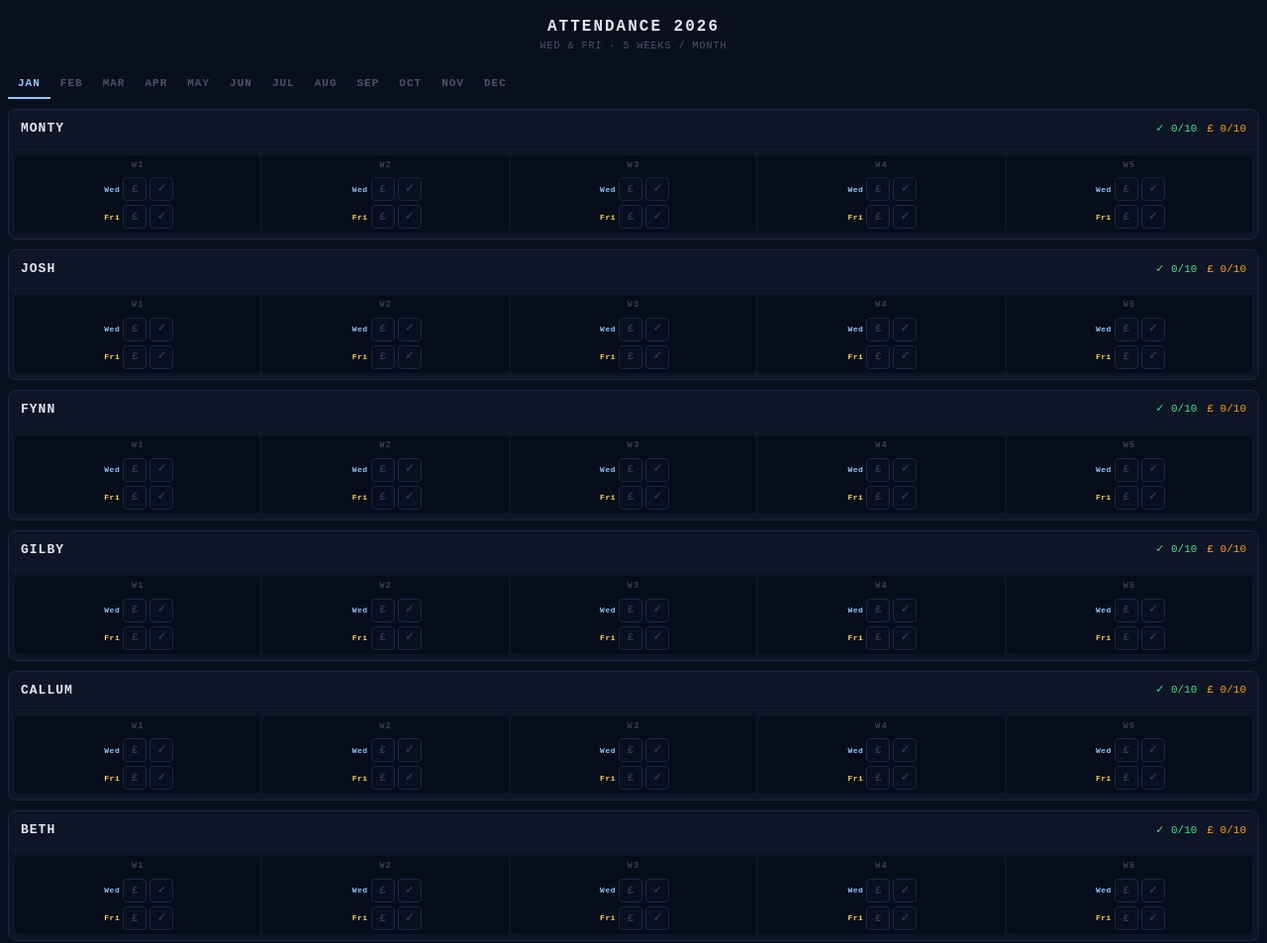
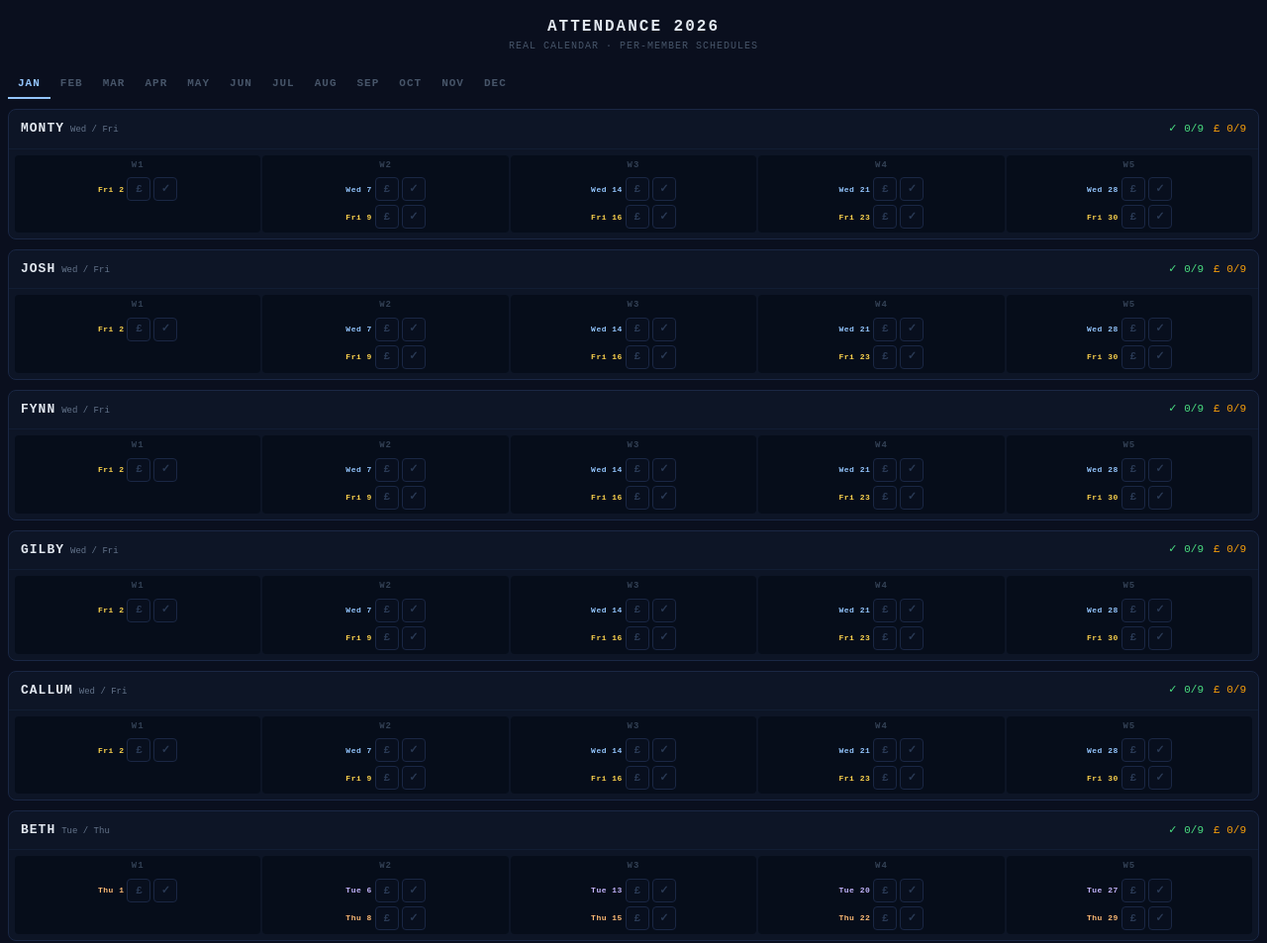
Before and after one commit to JacobWhitePhotography/attendance, a plain HTML site: page index.html in a window 1280 px wide. Shown: the whole page at 99% size. Drawn offline with Linux system fonts and the light colour scheme.

Commit message:
Update index.html

```diff
--- a/index.html
+++ b/index.html
@@ -13,7 +13,6 @@
   box-sizing: border-box;
   -webkit-tap-highlight-color: transparent;
 }
-
 html, body {
   background: #0a0f1e;
   color: #c8d6e5;
@@ -24,8 +23,6 @@ html, body {
   overflow-x: hidden;
   -webkit-text-size-adjust: 100%;
 }
-
-/* SAVE INDICATOR */
 #save-flash {
   position: fixed;
   top: 12px;
@@ -43,11 +40,7 @@ html, body {
   z-index: 9999;
   transition: opacity 0.15s ease;
 }
-#save-flash.visible {
-  opacity: 1;
-}
-
-/* HEADER */
+#save-flash.visible { opacity: 1; }
 .page-header {
   padding: 16px 12px 8px 12px;
   text-align: center;
@@ -65,8 +58,6 @@ html, body {
   color: #475569;
   letter-spacing: 1px;
 }
-
-/* MONTH TABS */
 .month-tabs {
   display: flex;
   gap: 0;
@@ -75,9 +66,7 @@ html, body {
   -webkit-overflow-scrolling: touch;
   scrollbar-width: none;
 }
-.month-tabs::-webkit-scrollbar {
-  display: none;
-}
+.month-tabs::-webkit-scrollbar { display: none; }
 .month-tab {
   flex: 0 0 auto;
   padding: 8px 10px;
@@ -95,24 +84,16 @@ html, body {
   -webkit-appearance: none;
   outline: none;
 }
-.month-tab:active {
-  color: #93c5fd;
-}
+.month-tab:active { color: #93c5fd; }
 .month-tab.active {
   color: #93c5fd;
   border-bottom-color: #93c5fd;
 }
-
-/* MONTH PANELS */
 .month-panel {
   display: none;
   padding: 10px 8px 24px 8px;
 }
-.month-panel.active {
-  display: block;
-}
-
-/* MEMBER CARD */
+.month-panel.active { display: block; }
 .member-card {
   background: #0d1526;
   border: 1px solid #1a2744;
@@ -134,33 +115,43 @@ html, body {
   letter-spacing: 1px;
   text-transform: uppercase;
 }
+.member-days-tag {
+  font-size: 9px;
+  color: #64748b;
+  font-weight: normal;
+  letter-spacing: 0;
+  text-transform: none;
+  margin-left: 6px;
+}
 .totals {
   display: flex;
   gap: 10px;
   font-size: 11px;
 }
-.total-att {
-  color: #4ade80;
+.total-att { color: #4ade80; }
+.total-paid { color: #f59e0b; }
+.weeks-scroll {
+  overflow-x: auto;
+  -webkit-overflow-scrolling: touch;
+  scrollbar-width: none;
 }
-.total-paid {
-  color: #f59e0b;
-}
-
-/* WEEK GRID */
+.weeks-scroll::-webkit-scrollbar { display: none; }
 .weeks-grid {
-  display: grid;
-  grid-template-columns: repeat(5, 1fr);
+  display: inline-flex;
   gap: 2px;
   padding: 6px;
+  min-width: 100%;
 }
 .week-col {
   background: #060d1a;
   border-radius: 4px;
-  padding: 4px 2px;
+  padding: 4px 3px;
   display: flex;
   flex-direction: column;
   align-items: center;
   gap: 4px;
+  min-width: 74px;
+  flex: 1 1 0;
 }
 .week-label {
   font-size: 9px;
@@ -169,8 +160,6 @@ html, body {
   letter-spacing: 1px;
   margin-bottom: 2px;
 }
-
-/* DAY ROW */
 .day-row {
   display: flex;
   align-items: center;
@@ -180,18 +169,14 @@ html, body {
   font-size: 8px;
   font-weight: bold;
   letter-spacing: 0.5px;
-  width: 18px;
+  min-width: 22px;
   text-align: right;
   flex-shrink: 0;
 }
-.day-label-wed {
-  color: #93c5fd;
-}
-.day-label-fri {
-  color: #fcd34d;
-}
-
-/* TOGGLE BUTTONS */
+.day-label-wed { color: #93c5fd; }
+.day-label-fri { color: #fcd34d; }
+.day-label-tue { color: #c4b5fd; }
+.day-label-thu { color: #fdba74; }
 .tog {
   width: 24px;
   height: 24px;
@@ -212,11 +197,7 @@ html, body {
   padding: 0;
   line-height: 1;
 }
-.tog:active {
-  transform: scale(0.92);
-}
-
-/* Active states */
+.tog:active { transform: scale(0.92); }
 .tog.att-on {
   background: #4ade80;
   color: #0a0f1e;
@@ -229,8 +210,6 @@ html, body {
   border-color: #f59e0b;
   box-shadow: 0 0 6px rgba(245, 158, 11, 0.35);
 }
-
-/* NOSCRIPT */
 noscript {
   display: block;
   padding: 40px 20px;
@@ -246,7 +225,7 @@ noscript {
 
 <div class="page-header">
   <h1>Attendance 2026</h1>
-  <div class="subtitle">WED &amp; FRI &middot; 5 WEEKS / MONTH</div>
+  <div class="subtitle">REAL CALENDAR &middot; PER-MEMBER SCHEDULES</div>
 </div>
 
 <div id="month-tabs-container" class="month-tabs"></div>
@@ -260,45 +239,69 @@ noscript {
 (function() {
   "use strict";
 
-  var STORAGE_KEY = "att_reg_2026_v2";
-  var MEMBERS = ["Monty", "Josh", "Fynn", "Gilby", "Callum", "Beth"];
-  var MONTHS = ["Jan","Feb","Mar","Apr","May","Jun","Jul","Aug","Sep","Oct","Nov","Dec"];
-  var WEEKS = 5;
-  var DAYS = ["Wed", "Fri"];
-  var FIELDS = ["att", "paid"];
-
+  var STORAGE_KEY = "att_reg_2026_v3";
+  var MEMBERS = [
+    { name: "Monty",  days: [3, 5], labels: ["Wed", "Fri"] },
+    { name: "Josh",   days: [3, 5], labels: ["Wed", "Fri"] },
+    { name: "Fynn",   days: [3, 5], labels: ["Wed", "Fri"] },
+    { name: "Gilby",  days: [3, 5], labels: ["Wed", "Fri"] },
+    { name: "Callum", days: [3, 5], labels: ["Wed", "Fri"] },
+    { name: "Beth",   days: [2, 4], labels: ["Tue", "Thu"] }
+  ];
+  var MONTH_NAMES = ["Jan","Feb","Mar","Apr","May","Jun","Jul","Aug","Sep","Oct","Nov","Dec"];
+  var YEAR = 2026;
   var saveTimer = null;
   var state = {};
+  var calCache = {};
 
-  function initState() {
-    var s = {};
-    var mi, wi, di, fi, mem;
-    for (mi = 0; mi < MONTHS.length; mi++) {
-      for (mem = 0; mem < MEMBERS.length; mem++) {
-        for (wi = 0; wi < WEEKS; wi++) {
-          for (di = 0; di < DAYS.length; di++) {
-            for (fi = 0; fi < FIELDS.length; fi++) {
-              s[stateKey(mi, MEMBERS[mem], wi, di, fi)] = false;
-            }
-          }
+  function getMonthWeeks(monthIdx, dayA, dayB) {
+    var ck = monthIdx + "-" + dayA + "-" + dayB;
+    if (calCache[ck]) return calCache[ck];
+
+    var dim = new Date(YEAR, monthIdx + 1, 0).getDate();
+    var firstDow = new Date(YEAR, monthIdx, 1).getDay();
+    var buckets = {};
+    var d, dow, wk;
+
+    for (d = 1; d <= dim; d++) {
+      dow = new Date(YEAR, monthIdx, d).getDay();
+      if (dow === dayA || dow === dayB) {
+        wk = Math.floor((d + firstDow - 1) / 7);
+        if (!buckets[wk]) buckets[wk] = { a: null, b: null };
+        if (dow === dayA) {
+          buckets[wk].a = d;
+        } else {
+          buckets[wk].b = d;
         }
       }
     }
-    return s;
+
+    var keys = [];
+    var k;
+    for (k in buckets) {
+      if (buckets.hasOwnProperty(k)) keys.push(parseInt(k, 10));
+    }
+    keys.sort(function(x, y) { return x - y; });
+
+    var result = [];
+    for (var i = 0; i < keys.length; i++) {
+      result.push(buckets[keys[i]]);
+    }
+
+    calCache[ck] = result;
+    return result;
   }
 
-  function stateKey(monthIdx, memberName, weekIdx, dayIdx, fieldIdx) {
-    return monthIdx + "." + memberName + "." + weekIdx + "." + dayIdx + "." + fieldIdx;
+  function sk(mi, name, wi, slot, field) {
+    return mi + "." + name + "." + wi + "." + slot + "." + field;
   }
 
   function loadState() {
     try {
       var raw = localStorage.getItem(STORAGE_KEY);
       if (raw) {
-        var parsed = JSON.parse(raw);
-        if (parsed && typeof parsed === "object") {
-          return parsed;
-        }
+        var p = JSON.parse(raw);
+        if (p && typeof p === "object") return p;
       }
     } catch (e) {}
     return null;
@@ -316,221 +319,202 @@ noscript {
     if (!el) return;
     el.className = "visible";
     if (saveTimer) clearTimeout(saveTimer);
-    saveTimer = setTimeout(function() {
-      el.className = "";
-    }, 600);
+    saveTimer = setTimeout(function() { el.className = ""; }, 600);
+  }
+
+  function labelClass(memberName, slot) {
+    if (memberName === "Beth") {
+      return slot === "a" ? "day-label-tue" : "day-label-thu";
+    }
+    return slot === "a" ? "day-label-wed" : "day-label-fri";
   }
 
   function buildTabs() {
-    var container = document.getElementById("month-tabs-container");
-    if (!container) return;
-    var html = "";
-    var i;
-    for (i = 0; i < MONTHS.length; i++) {
-      html += '<button class="month-tab' + (i === 0 ? " active" : "") + '" data-month="' + i + '">' + MONTHS[i] + '<\/button>';
+    var c = document.getElementById("month-tabs-container");
+    if (!c) return;
+    var h = "";
+    for (var i = 0; i < 12; i++) {
+      h += '<button class="month-tab' + (i === 0 ? " active" : "") + '" data-month="' + i + '">' + MONTH_NAMES[i] + '</button>';
     }
-    container.innerHTML = html;
+    c.innerHTML = h;
   }
 
   function buildPanels() {
-    var container = document.getElementById("panels-container");
-    if (!container) return;
-    var html = "";
-    var mi, mem, wi, di;
+    var c = document.getElementById("panels-container");
+    if (!c) return;
+    var h = "";
+    var mi, mem, wi;
 
-    for (mi = 0; mi < MONTHS.length; mi++) {
-      html += '<div class="month-panel' + (mi === 0 ? " active" : "") + '" data-month="' + mi + '">';
+    for (mi = 0; mi < 12; mi++) {
+      h += '<div class="month-panel' + (mi === 0 ? " active" : "") + '" data-month="' + mi + '">';
 
       for (mem = 0; mem < MEMBERS.length; mem++) {
-        var memberName = MEMBERS[mem];
-        var attTotalId = "total-att-" + mi + "-" + mem;
-        var paidTotalId = "total-paid-" + mi + "-" + mem;
+        var m = MEMBERS[mem];
+        var weeks = getMonthWeeks(mi, m.days[0], m.days[1]);
+        var totalSlots = 0;
 
-        html += '<div class="member-card">';
-        html += '<div class="card-header">';
-        html += '<span class="member-name">' + memberName + '<\/span>';
-        html += '<div class="totals">';
-        html += '<span class="total-att" id="' + attTotalId + '">&#10003; 0/10<\/span>';
-        html += '<span class="total-paid" id="' + paidTotalId + '">&pound; 0/10<\/span>';
-        html += '<\/div>';
-        html += '<\/div>';
+        for (wi = 0; wi < weeks.length; wi++) {
+          if (weeks[wi].a !== null) totalSlots++;
+          if (weeks[wi].b !== null) totalSlots++;
+        }
 
-        html += '<div class="weeks-grid">';
-        for (wi = 0; wi < WEEKS; wi++) {
-          html += '<div class="week-col">';
-          html += '<div class="week-label">W' + (wi + 1) + '<\/div>';
+        var aid = "ta-" + mi + "-" + mem;
+        var pid = "tp-" + mi + "-" + mem;
+        var tagText = m.labels[0] + " / " + m.labels[1];
 
-          for (di = 0; di < DAYS.length; di++) {
-            var dayClass = di === 0 ? "day-label-wed" : "day-label-fri";
-            var attKey = stateKey(mi, memberName, wi, di, 0);
-            var paidKey = stateKey(mi, memberName, wi, di, 1);
+        h += '<div class="member-card">';
+        h += '<div class="card-header">';
+        h += '<span class="member-name">' + m.name;
+        h += '<span class="member-days-tag">' + tagText + '</span>';
+        h += '</span>';
+        h += '<div class="totals">';
+        h += '<span class="total-att" id="' + aid + '">&#10003; 0/' + totalSlots + '</span>';
+        h += '<span class="total-paid" id="' + pid + '">&pound; 0/' + totalSlots + '</span>';
+        h += '</div></div>';
 
-            html += '<div class="day-row">';
-            html += '<span class="day-label ' + dayClass + '">' + DAYS[di] + '<\/span>';
-            html += '<button class="tog" id="btn-' + paidKey + '" data-key="' + paidKey + '" data-type="paid" aria-label="Paid">&pound;<\/button>';
-            html += '<button class="tog" id="btn-' + attKey + '" data-key="' + attKey + '" data-type="att" aria-label="Attended">&#10003;<\/button>';
-            html += '<\/div>';
+        h += '<div class="weeks-scroll"><div class="weeks-grid">';
+
+        for (wi = 0; wi < weeks.length; wi++) {
+          var wk = weeks[wi];
+          h += '<div class="week-col">';
+          h += '<div class="week-label">W' + (wi + 1) + '</div>';
+
+          if (wk.a !== null) {
+            var ka1 = sk(mi, m.name, wi, "a", "att");
+            var ka2 = sk(mi, m.name, wi, "a", "paid");
+            state[ka1] = state[ka1] || false;
+            state[ka2] = state[ka2] || false;
+            h += '<div class="day-row">';
+            h += '<span class="day-label ' + labelClass(m.name, "a") + '">' + m.labels[0] + ' ' + wk.a + '</span>';
+            h += '<button class="tog" id="btn-' + ka2 + '" data-key="' + ka2 + '" data-type="paid">&pound;</button>';
+            h += '<button class="tog" id="btn-' + ka1 + '" data-key="' + ka1 + '" data-type="att">&#10003;</button>';
+            h += '</div>';
           }
 
-          html += '<\/div>';
+          if (wk.b !== null) {
+            var kb1 = sk(mi, m.name, wi, "b", "att");
+            var kb2 = sk(mi, m.name, wi, "b", "paid");
+            state[kb1] = state[kb1] || false;
+            state[kb2] = state[kb2] || false;
+            h += '<div class="day-row">';
+            h += '<span class="day-label ' + labelClass(m.name, "b") + '">' + m.labels[1] + ' ' + wk.b + '</span>';
+            h += '<button class="tog" id="btn-' + kb2 + '" data-key="' + kb2 + '" data-type="paid">&pound;</button>';
+            h += '<button class="tog" id="btn-' + kb1 + '" data-key="' + kb1 + '" data-type="att">&#10003;</button>';
+            h += '</div>';
+          }
+
+          h += '</div>';
         }
-        html += '<\/div>';
 
-        html += '<\/div>';
+        h += '</div></div></div>';
       }
 
-      html += '<\/div>';
+      h += '</div>';
     }
 
-    container.innerHTML = html;
+    c.innerHTML = h;
   }
 
   function applyStateToDOM() {
     var key;
     for (key in state) {
-      if (state.hasOwnProperty(key)) {
-        if (state[key]) {
-          var btn = document.getElementById("btn-" + key);
-          if (btn) {
-            var type = btn.getAttribute("data-type");
-            if (type === "att") {
-              btn.className = "tog att-on";
-            } else if (type === "paid") {
-              btn.className = "tog paid-on";
-            }
-          }
+      if (state.hasOwnProperty(key) && state[key]) {
+        var btn = document.getElementById("btn-" + key);
+        if (btn) {
+          var t = btn.getAttribute("data-type");
+          btn.className = t === "att" ? "tog att-on" : "tog paid-on";
         }
       }
     }
   }
 
   function updateAllTotals() {
-    var mi, mem;
-    for (mi = 0; mi < MONTHS.length; mi++) {
-      for (mem = 0; mem < MEMBERS.length; mem++) {
+    for (var mi = 0; mi < 12; mi++) {
+      for (var mem = 0; mem < MEMBERS.length; mem++) {
         updateTotals(mi, mem);
       }
     }
   }
 
-  function updateTotals(monthIdx, memberIdx) {
-    var memberName = MEMBERS[memberIdx];
-    var attCount = 0;
-    var paidCount = 0;
-    var wi, di;
+  function updateTotals(mi, memIdx) {
+    var m = MEMBERS[memIdx];
+    var weeks = getMonthWeeks(mi, m.days[0], m.days[1]);
+    var ac = 0, pc = 0, ts = 0;
 
-    for (wi = 0; wi < WEEKS; wi++) {
-      for (di = 0; di < DAYS.length; di++) {
-        if (state[stateKey(monthIdx, memberName, wi, di, 0)]) {
-          attCount++;
-        }
-        if (state[stateKey(monthIdx, memberName, wi, di, 1)]) {
-          paidCount++;
-        }
+    for (var wi = 0; wi < weeks.length; wi++) {
+      var wk = weeks[wi];
+      if (wk.a !== null) {
+        ts++;
+        if (state[sk(mi, m.name, wi, "a", "att")]) ac++;
+        if (state[sk(mi, m.name, wi, "a", "paid")]) pc++;
+      }
+      if (wk.b !== null) {
+        ts++;
+        if (state[sk(mi, m.name, wi, "b", "att")]) ac++;
+        if (state[sk(mi, m.name, wi, "b", "paid")]) pc++;
       }
     }
 
-    var attEl = document.getElementById("total-att-" + monthIdx + "-" + memberIdx);
-    var paidEl = document.getElementById("total-paid-" + monthIdx + "-" + memberIdx);
-
-    if (attEl) {
-      attEl.innerHTML = "&#10003; " + attCount + "/10";
-    }
-    if (paidEl) {
-      paidEl.innerHTML = "&pound; " + paidCount + "/10";
-    }
+    var ae = document.getElementById("ta-" + mi + "-" + memIdx);
+    var pe = document.getElementById("tp-" + mi + "-" + memIdx);
+    if (ae) ae.innerHTML = "&#10003; " + ac + "/" + ts;
+    if (pe) pe.innerHTML = "&pound; " + pc + "/" + ts;
   }
 
   function handleTabClick(e) {
     var target = e.target;
     if (!target || !target.classList.contains("month-tab")) return;
-
-    var monthIdx = target.getAttribute("data-month");
-
-    var allTabs = document.querySelectorAll(".month-tab");
-    var allPanels = document.querySelectorAll(".month-panel");
-    var i;
-
-    for (i = 0; i < allTabs.length; i++) {
-      allTabs[i].className = "month-tab";
-    }
+    var idx = target.getAttribute("data-month");
+    var tabs = document.querySelectorAll(".month-tab");
+    var panels = document.querySelectorAll(".month-panel");
+    for (var i = 0; i < tabs.length; i++) tabs[i].className = "month-tab";
     target.className = "month-tab active";
-
-    for (i = 0; i < allPanels.length; i++) {
-      if (allPanels[i].getAttribute("data-month") === monthIdx) {
-        allPanels[i].className = "month-panel active";
-      } else {
-        allPanels[i].className = "month-panel";
-      }
+    for (var j = 0; j < panels.length; j++) {
+      panels[j].className = panels[j].getAttribute("data-month") === idx ? "month-panel active" : "month-panel";
     }
   }
 
   function handleToggleClick(e) {
     var target = e.target;
     if (!target || !target.classList.contains("tog")) return;
-
     var key = target.getAttribute("data-key");
     var type = target.getAttribute("data-type");
     if (!key || !type) return;
 
-    var isOn = !!state[key];
-    state[key] = !isOn;
-
-    if (!isOn) {
-      if (type === "att") {
-        target.className = "tog att-on";
-      } else {
-        target.className = "tog paid-on";
-      }
+    state[key] = !state[key];
+    if (state[key]) {
+      target.className = type === "att" ? "tog att-on" : "tog paid-on";
     } else {
       target.className = "tog";
     }
 
     var parts = key.split(".");
-    var monthIdx = parseInt(parts[0], 10);
-    var memberName = parts[1];
-    var memberIdx = -1;
-    var m;
-    for (m = 0; m < MEMBERS.length; m++) {
-      if (MEMBERS[m] === memberName) {
-        memberIdx = m;
-        break;
-      }
+    var mi = parseInt(parts[0], 10);
+    var name = parts[1];
+    for (var i = 0; i < MEMBERS.length; i++) {
+      if (MEMBERS[i].name === name) { updateTotals(mi, i); break; }
     }
-    if (memberIdx >= 0) {
-      updateTotals(monthIdx, memberIdx);
-    }
-
     saveState();
   }
 
   function init() {
-    state = initState();
-
     var saved = loadState();
+    buildTabs();
+    buildPanels();
     if (saved) {
-      var k;
-      for (k in saved) {
+      for (var k in saved) {
         if (saved.hasOwnProperty(k) && state.hasOwnProperty(k)) {
           state[k] = saved[k];
         }
       }
     }
-
-    buildTabs();
-    buildPanels();
     applyStateToDOM();
     updateAllTotals();
 
-    var tabContainer = document.getElementById("month-tabs-container");
-    if (tabContainer) {
-      tabContainer.addEventListener("click", handleTabClick, false);
-    }
-
-    var panelsContainer = document.getElementById("panels-container");
-    if (panelsContainer) {
-      panelsContainer.addEventListener("click", handleToggleClick, false);
-    }
+    var tc = document.getElementById("month-tabs-container");
+    if (tc) tc.addEventListener("click", handleTabClick, false);
+    var pc = document.getElementById("panels-container");
+    if (pc) pc.addEventListener("click", handleToggleClick, false);
   }
 
   if (document.readyState === "loading") {
@@ -538,7 +522,6 @@ noscript {
   } else {
     init();
   }
-
 })();
 </script>
 
```
